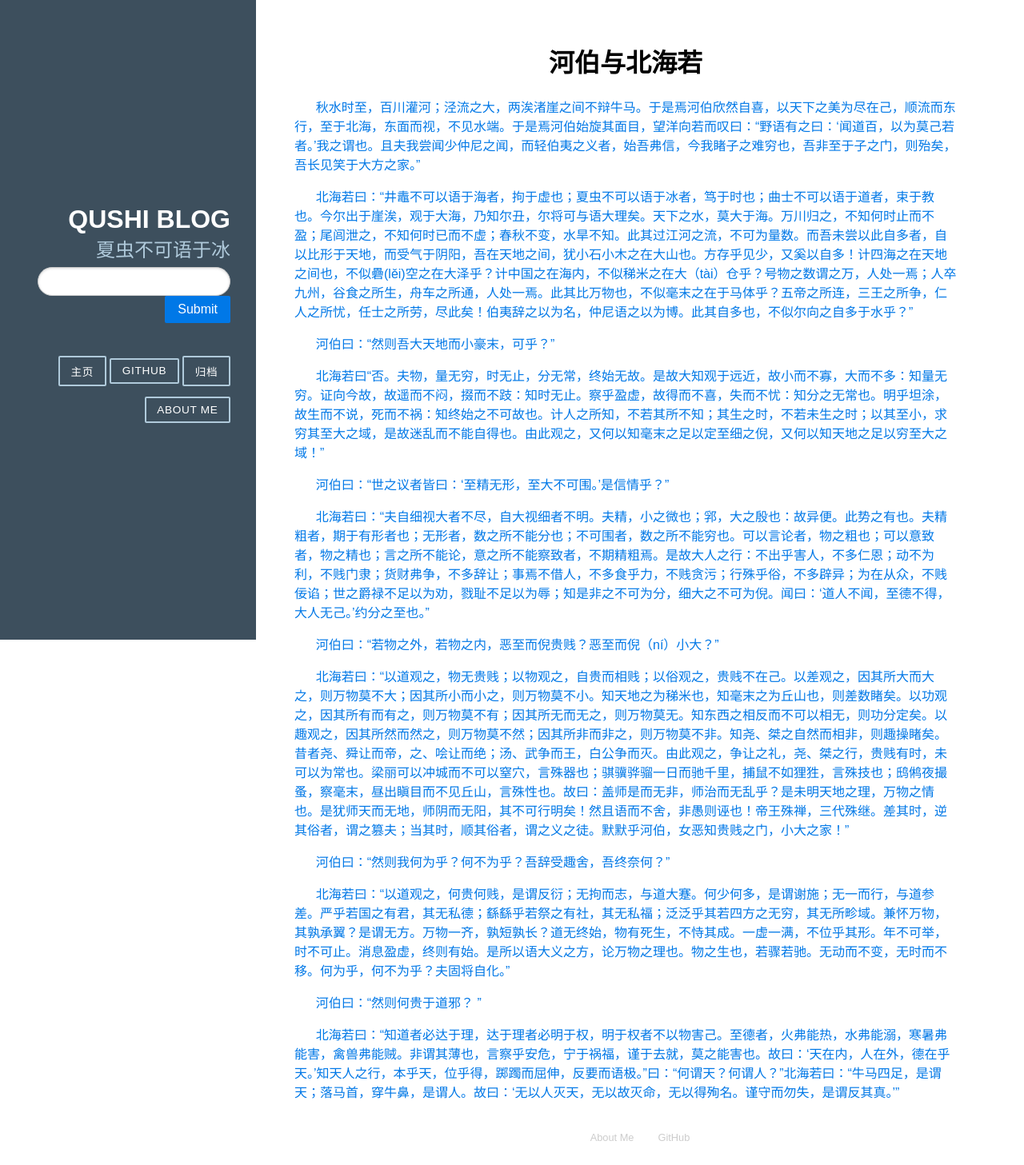
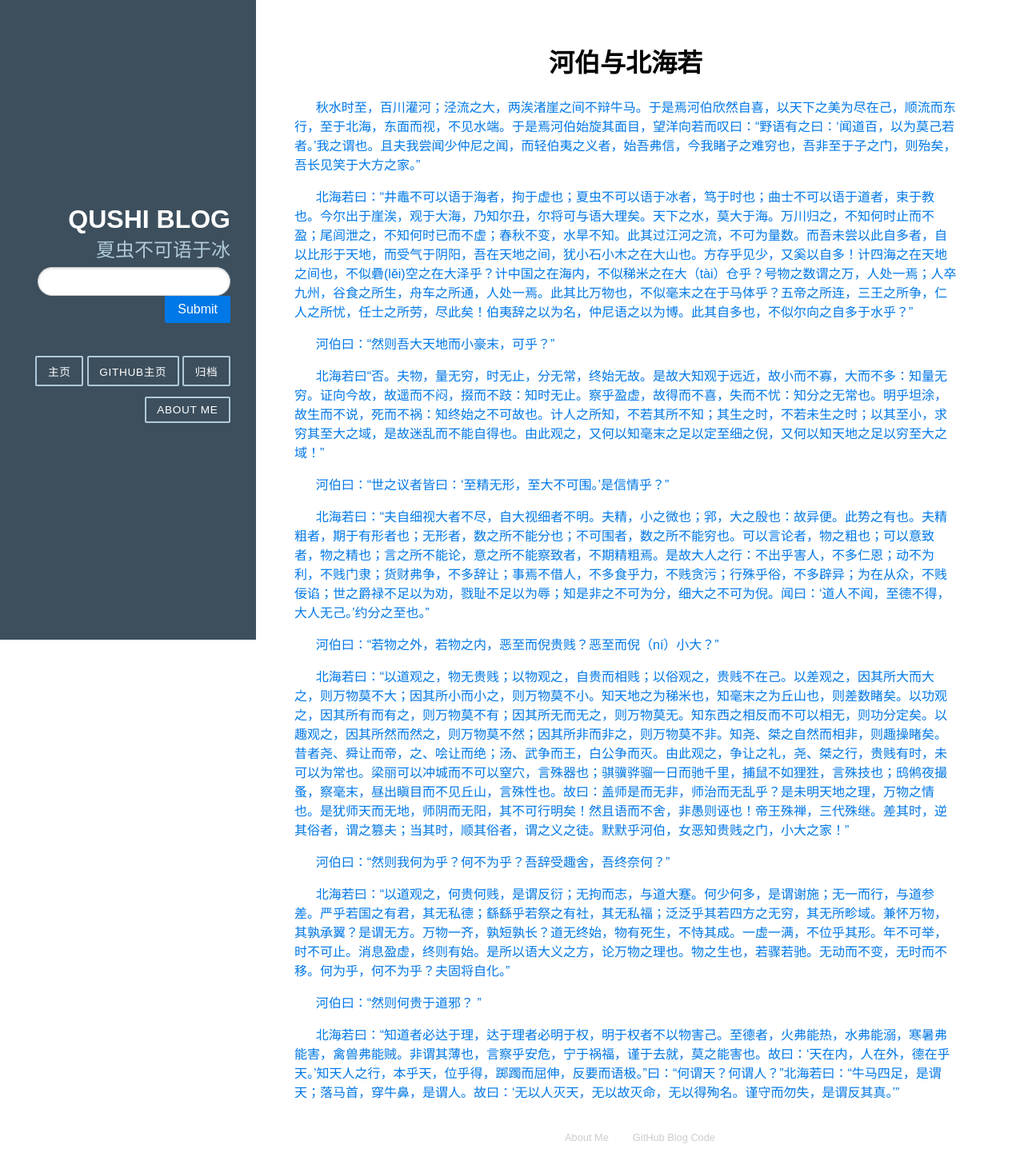
Before and after one commit to QuShiBJ/DjangoBlog, a Django app: page /aboutme/ in a window 1280 px wide. Shown: the whole page at 80% size. Run offline with Django 3.2, Linux system fonts and the light colour scheme; some libraries are stand-ins or nearby versions.

Commit message:
github链接修改

```diff
--- a/template/base.html
+++ b/template/base.html
@@ -35,7 +35,7 @@
                         </li>
 
                         <li class="nav-item">
-                            <a class="pure-button" href="https://github.com/">Github</a>
+                            <a class="pure-button" href="https://github.com/taoharry/">Github主页</a>
                         </li>
 
                         <li class="nav-item">
@@ -63,7 +63,7 @@
                         {% block page_lable %}
                         {% endblock %}
                         <li class="pure-menu-item"><a href="{% url 'about_me' %}" class="pure-menu-link">About Me</a></li>
-                        <li class="pure-menu-item"><a href="http://github.com/yahoo/pure/" class="pure-menu-link">GitHub</a></li>
+                        <li class="pure-menu-item"><a href="https://github.com/QuShiBJ/DjangoBlog" class="pure-menu-link">GitHub Blog Code</a></li>
                     </ul>
                 </div>
             </div>
```
